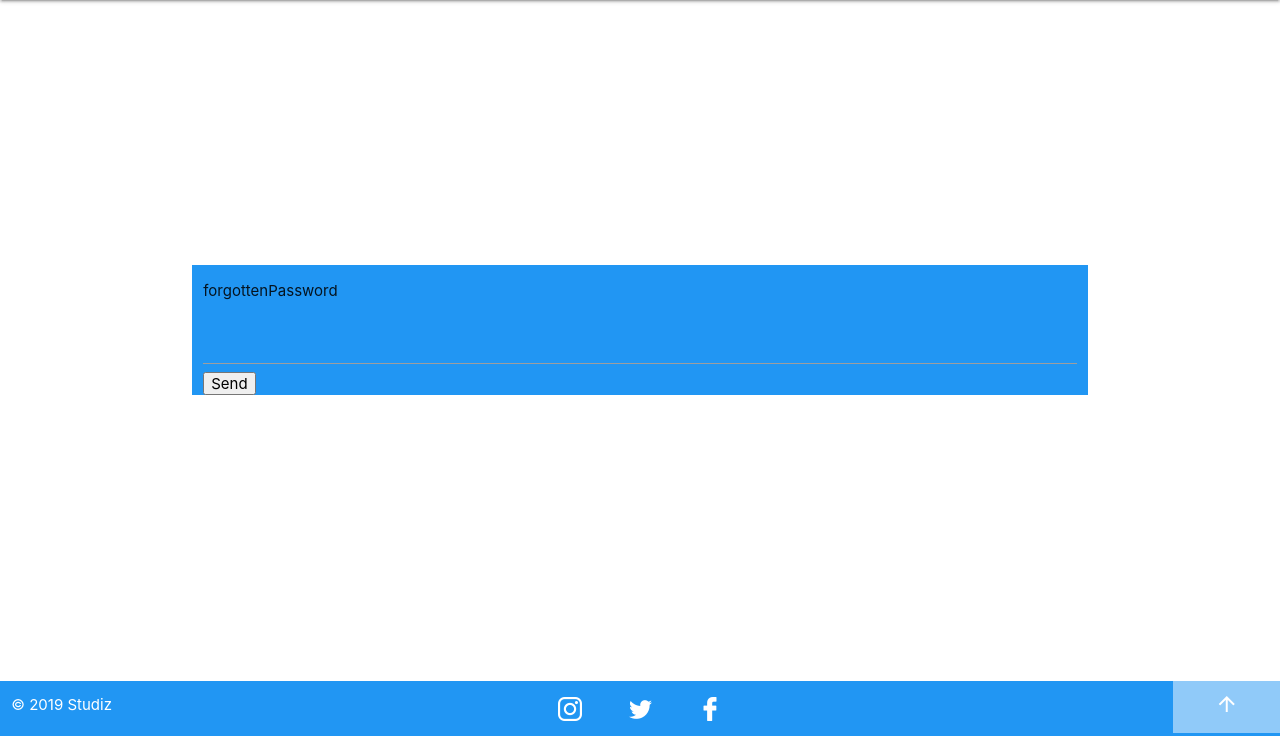
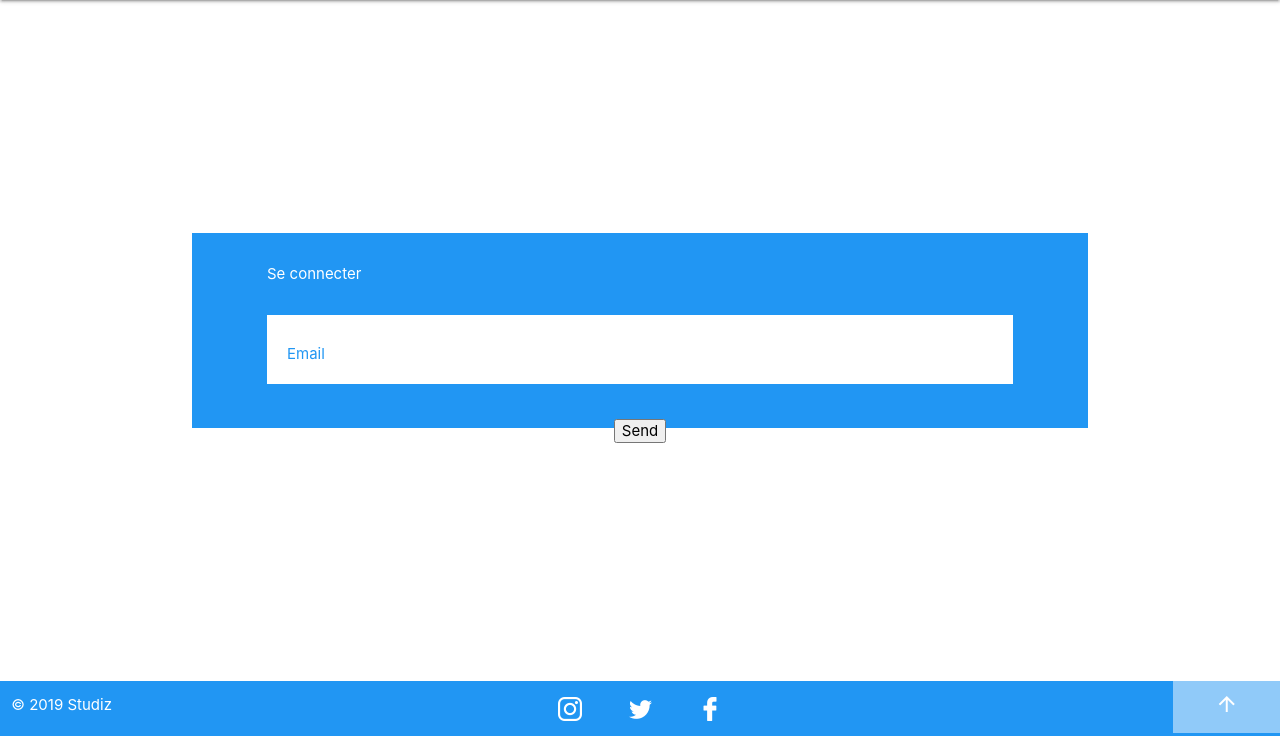
Before and after one commit to Mikado9706/SDW, a Symfony app: template templates/forgottenPassword.html.twig in a window 1280 px wide. Shown: the part 64-800 px from the top of the page. Run offline with Twig, Linux system fonts and the light colour scheme; the template is opened without the code that fills it, so the values that code supplies are empty; form fields are guessed from the names that the template uses; some libraries are stand-ins or nearby versions.

Commit message:
styling forgotten password

```diff
--- a/public/css/custom.css
+++ b/public/css/custom.css
@@ -62,7 +62,7 @@ body {
     border-bottom: 0 !important;
   }
 
-  #search_search {
+  .validationForm {
     color: #2699FB;
     border-style: solid;
     border-color: #2699FB;
@@ -71,6 +71,7 @@ body {
 
   .form-container{
     padding: 0 5rem!important;
+    margin: 0 0 20px;
   }
 
   .form-container>.container-fluid>.row{
@@ -118,3 +119,26 @@ body {
   .disabled{
     display: none;
   }
+
+  .text-container{
+    background-color: #fff;
+    padding: 1px 20px 0 20px!important;
+    margin-top: 20px;
+  }
+
+.text-container label{
+  color: #2196F3
+}
+
+.text-container input{
+  box-shadow: none!important;
+  border: none!important;
+}
+
+a{
+  color:#fff;
+}
+
+.link{
+  margin: 30px 0 10px;
+}
--- a/templates/forgottenPassword.html.twig
+++ b/templates/forgottenPassword.html.twig
@@ -4,14 +4,30 @@
 <main>
     <div class="container">
         <div class="row blue">
-            <div class="col l12">
-                <p>forgottenPassword</p>
-
-                {{ form_start(form) }}
-                {{ form_widget(form.email) }}
-                {{ form_widget(form.send) }}
-                {{ form_end(form) }}
+            {{ form_start(form) }}
+            <div class="col l12 form-container link">
+                <a href="{{ path('login') }}">Se connecter</a>
             </div>
+            <div class="col l12 form-container">
+                <div class="text-container">
+                    <div class="input-field">
+                        {{ form_label(form.email) }}
+                        {{ form_widget(form.email) }}
+                    </div>
+                </div>
+            </div>
+            <div class="col l12 search-section">
+                <div class="container-fluid">
+                    <div class="row">
+                        <div class="col l12">
+                            <div class="search-button">
+                                {{ form_widget(form.send) }}
+                            </div>
+                        </div>
+                    </div>
+                </div>
+            </div>
+            {{ form_end(form) }}
         </div>
     </div>
 </main>
```
Also changed, not shown: src/Form/ForgottenPasswordType.php (+6 -6 lines).
